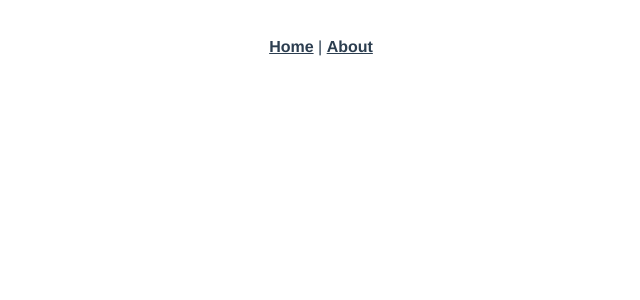
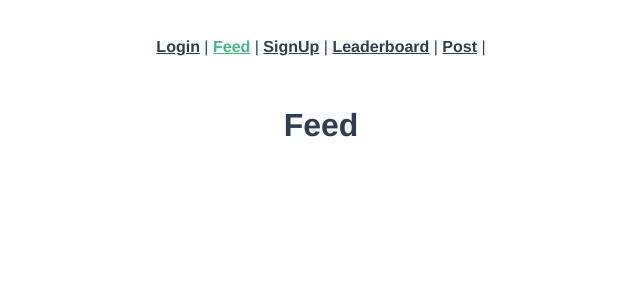
Before and after one commit to Zheng-Hu/EECS493-Final-Project, a Vue app in the folder frontend/: page /feed in a window 1280 px wide. Shown: the top 300 px of the page, without its empty margins (319-959 px from the left). Built offline with nearby package versions, Linux system fonts and the light colour scheme.

Commit message:
Add frontend routing code

```diff
--- a/frontend/src/App.vue
+++ b/frontend/src/App.vue
@@ -1,8 +1,11 @@
 <template>
   <div id="app">
     <div id="nav">
-      <router-link to="/">Home</router-link> |
-      <router-link to="/about">About</router-link>
+      <router-link to="/">Login</router-link> |
+      <router-link to="/feed">Feed</router-link> |
+      <router-link to="/signup">SignUp</router-link> |
+      <router-link to="/leaderboard">Leaderboard</router-link> |
+      <router-link to="/post">Post</router-link> |
     </div>
     <router-view/>
   </div>
--- a/frontend/src/router/index.js
+++ b/frontend/src/router/index.js
@@ -1,22 +1,38 @@
 import Vue from 'vue'
 import VueRouter from 'vue-router'
-import Home from '../views/Home.vue'
+import Login from '../views/Login.vue'
+import SignUp from '../views/SignUp.vue'
+import Feed from '../views/Feed.vue'
+import Post from '../views/Post.vue'
+import Leaderboard from '../views/Leaderboard.vue'
 
 Vue.use(VueRouter)
 
 const routes = [
   {
     path: '/',
-    name: 'Home',
-    component: Home
+    name: 'Login',
+    component: Login
   },
   {
-    path: '/about',
-    name: 'About',
-    // route level code-splitting
-    // this generates a separate chunk (about.[hash].js) for this route
-    // which is lazy-loaded when the route is visited.
-    component: () => import(/* webpackChunkName: "about" */ '../views/About.vue')
+    path: '/signup',
+    name: 'SignUp',
+    component: SignUp
+  },
+  {
+    path: '/feed',
+    name: 'Feed',
+    component: Feed
+  },
+  {
+    path: '/post',
+    name: 'Post',
+    component: Post
+  },
+  {
+    path: '/leaderboard',
+    name: 'Leaderboard',
+    component: Leaderboard
   }
 ]
 
--- a/frontend/src/views/About.vue
+++ /dev/null
@@ -1,5 +0,0 @@
-<template>
-  <div class="about">
-    <h1>This is an about page</h1>
-  </div>
-</template>
--- /dev/null
+++ b/frontend/src/views/Feed.vue
@@ -0,0 +1,11 @@
+<template>
+  <div>
+    <h1>Feed</h1>
+  </div>
+</template>
+
+<script>
+export default {
+  name: 'Feed'
+}
+</script>
--- /dev/null
+++ b/frontend/src/views/Leaderboard.vue
@@ -0,0 +1,11 @@
+<template>
+  <div>
+    <h1>Leaderboard</h1>
+  </div>
+</template>
+
+<script>
+export default {
+  name: 'Leaderboard'
+}
+</script>
--- a/frontend/src/views/Home.vue
+++ b/frontend/src/views/Login.vue
@@ -1,5 +1,5 @@
 <template>
-  <div class="home">
+  <div>
     <img alt="Vue logo" src="../assets/logo.png">
     <HelloWorld msg="Welcome to Your Vue.js App"/>
   </div>
@@ -10,7 +10,7 @@
 import HelloWorld from '@/components/HelloWorld.vue'
 
 export default {
-  name: 'Home',
+  name: 'Login',
   components: {
     HelloWorld
   }
--- /dev/null
+++ b/frontend/src/views/Post.vue
@@ -0,0 +1,11 @@
+<template>
+  <div>
+    <h1>Post</h1>
+  </div>
+</template>
+
+<script>
+export default {
+  name: 'Post'
+}
+</script>
--- /dev/null
+++ b/frontend/src/views/SignUp.vue
@@ -0,0 +1,11 @@
+<template>
+  <div>
+    <h1>SignUp</h1>
+  </div>
+</template>
+
+<script>
+export default {
+  name: 'SignUp'
+}
+</script>
```
Also changed, not shown: 1 other file (tests, documents, lock files or other folders).
